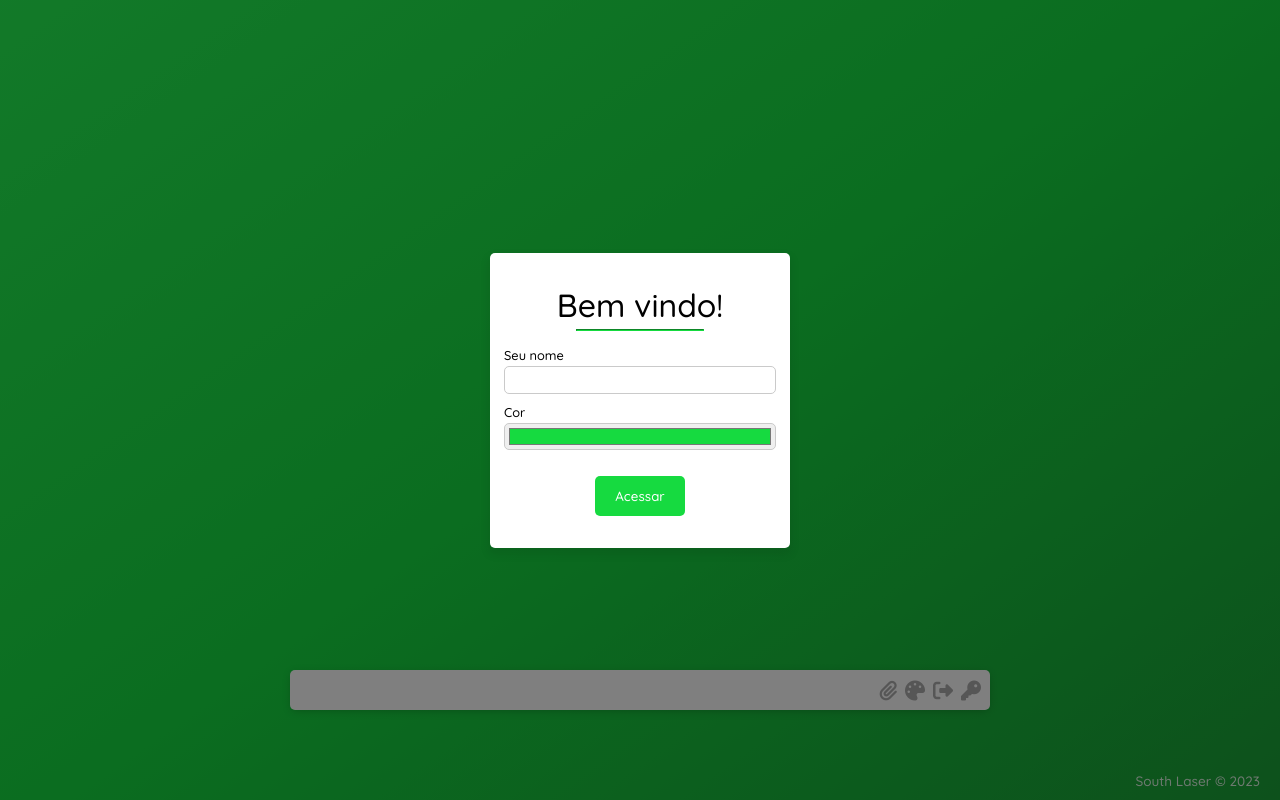
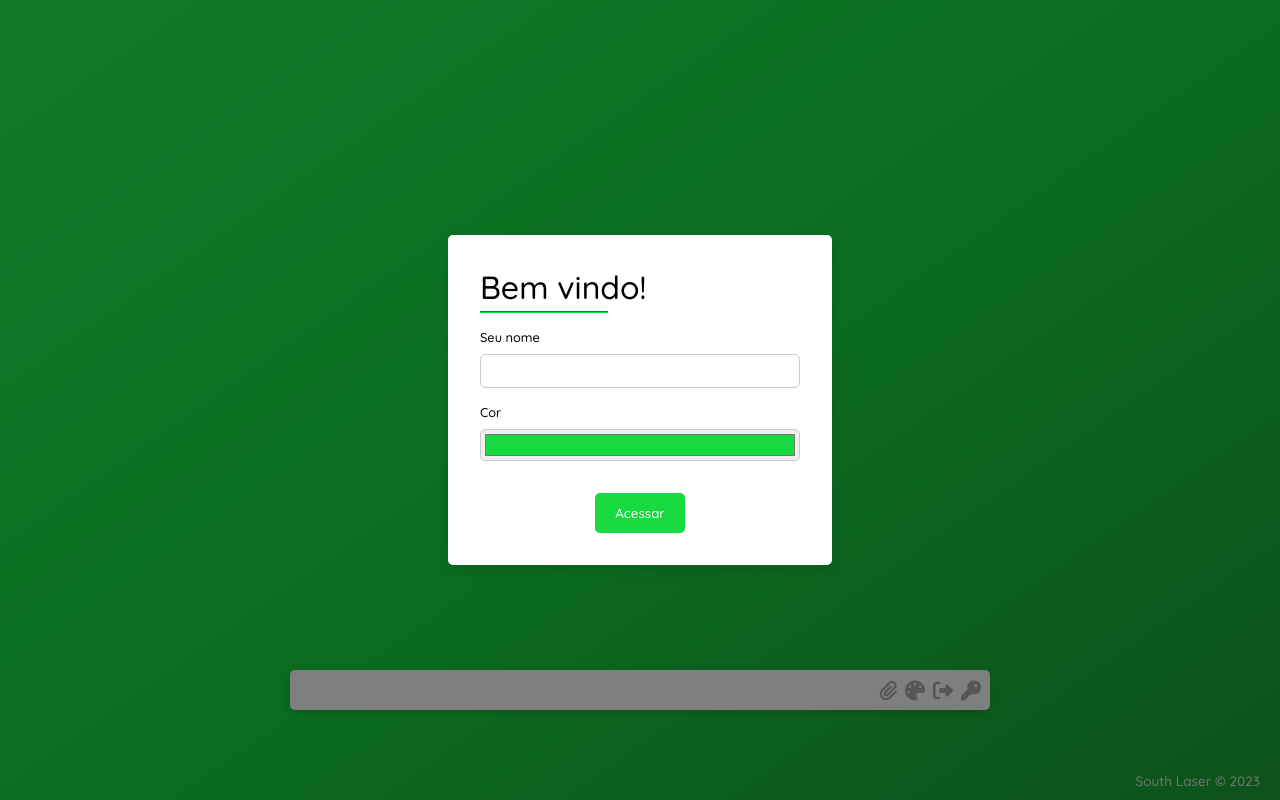
Before and after one commit to albertrein/socket-chat-server, a website: page index.html in a window 1280 px wide. Drawn offline with nearby package versions, Linux system fonts and the light colour scheme.

Commit message:
Ajusta layout modal login

```diff
--- a/assets/sass/style.scss
+++ b/assets/sass/style.scss
@@ -6,7 +6,7 @@
     --color-light-primary: hsl(133, 90%, 55%);
     --color-secondary: rgb(172, 172, 172);
     --color-text: rgb(255, 255, 255);
-    --color-danger : #d61b1b;
+    --color-danger: #d61b1b;
 }
 
 
@@ -227,17 +227,17 @@ a.document {
     box-shadow: 0px 5px 10px 2px rgba($color: #000000, $alpha: .075);
     display: none;
     height: auto;
-    width: 300px;
+    width: fit-content;
     background-color: white;
     z-index: 9;
 
     &.active {
         display: block;
         padding: 2rem;
-        text-align: center;
+        text-align: left;
 
         hr {
-            margin: .25rem auto 1rem auto;
+            margin: .25rem auto 1rem 0;
             border-color: var(--color-primary);
             width: 8rem;
         }
@@ -247,19 +247,19 @@ a.document {
             justify-content: center;
             align-items: center;
             flex-direction: column;
-            gap: 10px;
+            gap: 1rem;
 
             label {
                 font-size: .8rem;
                 text-align: left;
-                width: calc(5rem + 15vw);
+                width: calc(8rem + 15vw);
                 margin-bottom: -7px;
             }
 
             input {
                 display: block;
-                padding: 5px;
-                width: calc(5rem + 15vw);
+                padding: 8px;
+                width: calc(8rem + 15vw);
                 border: #CACACA solid 1px;
                 border-radius: 5px;
 
@@ -270,6 +270,7 @@ a.document {
 
                 &[type=color] {
                     padding: 0 .15rem;
+                    height: 2.025rem;
 
                 }
             }
```
Also changed, not shown: assets/css/style.min.css, 1 other file.
